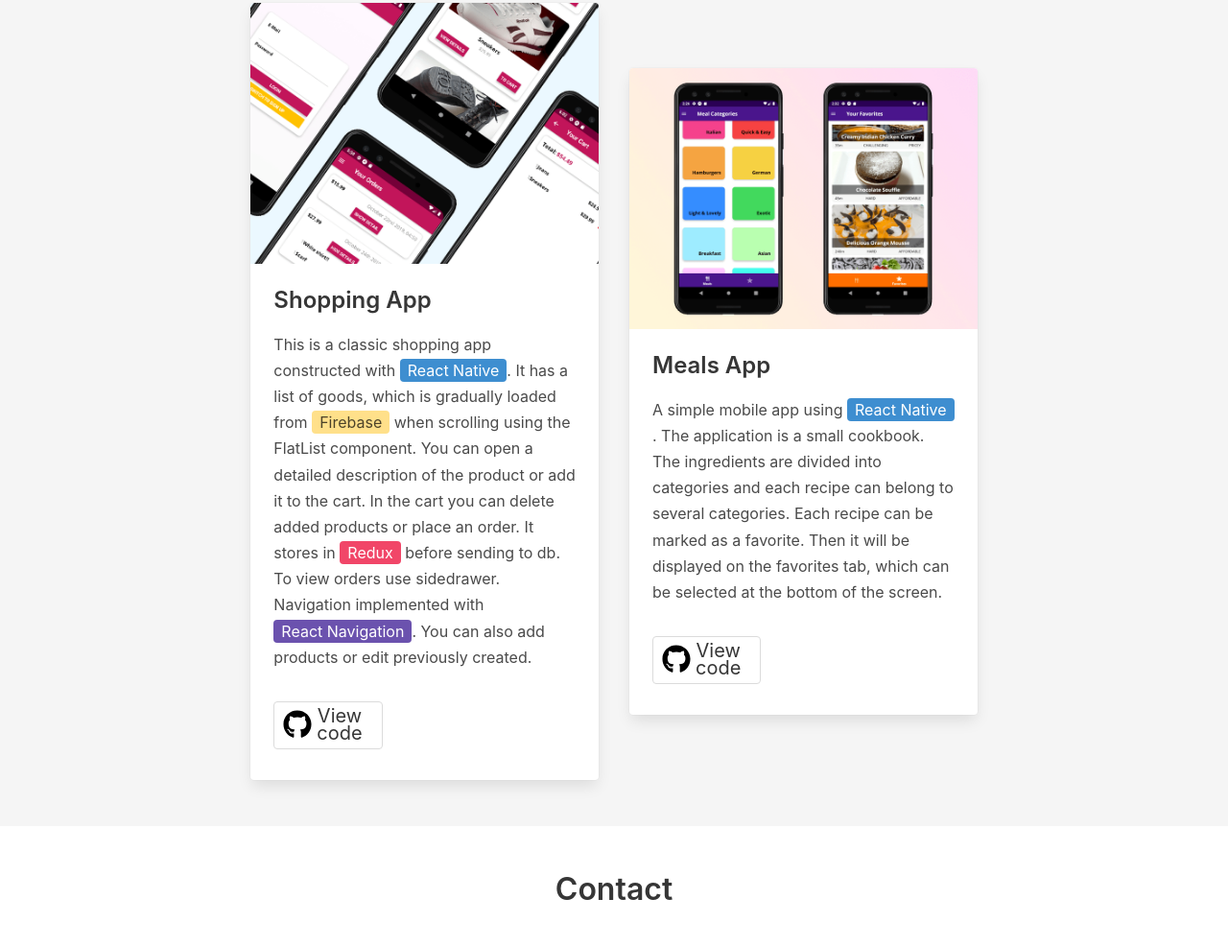
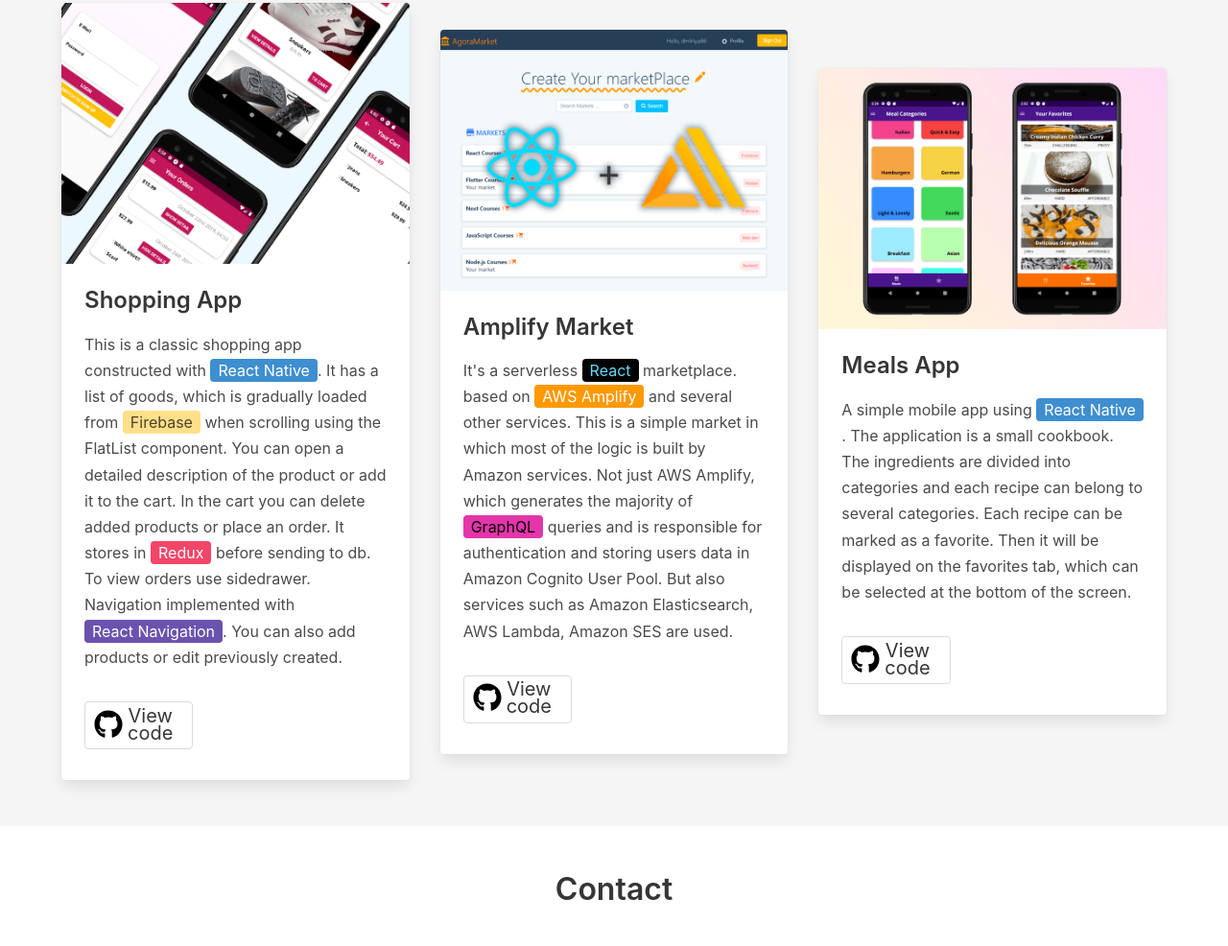
Before and after one commit to iDmit9/Personal-website, a Gatsby site: page / in a window 1280 px wide. Shown: the part 2212-3198 px from the top of the page at 96% size. Built offline with nearby package versions, Linux system fonts and the light colour scheme; Gatsby itself is replaced by a stand-in of ours.

Commit message:
added-AWS-to-portfolio

```diff
--- a/package.json
+++ b/package.json
@@ -5,7 +5,7 @@
   "author": "Aman Mittal <amandeepmittal@live.com>",
   "dependencies": {
     "bulma": "^0.8.0",
-    "gatsby": "^2.18.17",
+    "gatsby": "^2.20.12",
     "gatsby-image": "^2.2.37",
     "gatsby-plugin-google-analytics": "^2.1.31",
     "gatsby-plugin-manifest": "^2.2.34",
--- a/src/components/portfolio.js
+++ b/src/components/portfolio.js
@@ -6,6 +6,7 @@ import portfolioImg from '../images/card-portfolio.png';
 import emailyImg from '../images/card-emaily.png';
 import burgerImg from '../images/card-buter.png';
 import shoppingImg from '../images/card-shopping.png';
+import AWSImg from '../images/card-aws2.png';
 import mealsImg from '../images/card-meals.png';
 
 const Portfolio = () => {
@@ -216,6 +217,56 @@ const Portfolio = () => {
                      <div className="card">
                         <div className="card-image">
                            <figure className="image is-4by3">
+                              <img src={AWSImg} alt="Shopping app" />
+                           </figure>
+                        </div>
+                        <div className="card-content">
+
+                           <div className="content">
+                              <p><span className="title is-4 is-capitalized">Amplify Market</span></p>
+                              {/* <p>
+                                 It's a serverless <span className="tag is-medium react">React</span> application
+                                 based on <span className="tag is-medium aws">AWS Amplify</span> and several other services.
+
+                                 This is a simple market in which most of the logic is built by Amazon services: <span className="tag is-medium aws">AWS Amplify</span>,
+                                 which generates most <span className="tag is-medium graphql">GraphQL</span> queries and is responsible for authentication
+                                 , <span className="tag is-medium aws">Amazon Elasticsearch</span> for searching markets
+                                 , <span className="tag is-medium aws">AWS Lambda</span> for server functions and
+                                 <span className="tag is-medium aws">Amazon SES</span> for sending confirmation emails.
+                              </p> */}
+                              <p>
+                                 It's a serverless <span className="tag is-medium react">React</span> marketplace.
+                                 based on <span className="tag is-medium aws">AWS Amplify</span> and several other services.
+                                 This is a simple market in which most of the logic is built by Amazon services. Not just AWS Amplify,
+                                 which generates the majority of <span className="tag is-medium graphql">GraphQL</span> queries
+                                 and is responsible for authentication and storing users data in Amazon Cognito User Pool.
+                                 But also services such as Amazon Elasticsearch, AWS Lambda, Amazon SES are used.
+                              </p>
+                              <div className="columns is-mobile is-multiline buttons">
+                                 <div className='column is-mobile view-code' >
+                                    <a
+                                       href='https://github.com/iDmit9/Marketplace-on-Amplify'
+                                       target="_blank"
+                                       rel="noopener noreferrer"
+                                       className="button is-medium "
+                                    >
+                                       <span className="icon">
+                                          <FaGithub className='icon-fa-2x' color='black' />
+                                       </span>
+                                       <p className='multiline'>View<br />code</p>
+                                    </a>
+                                 </div>
+                              </div>
+                           </div>
+                        </div>
+                     </div>
+                  </div>
+
+
+                  <div className="column is-12-mobile is-6-tablet is-4-desktop">
+                     <div className="card">
+                        <div className="card-image">
+                           <figure className="image is-4by3">
                               <img src={mealsImg} alt=" " />
                            </figure>
                         </div>
--- a/src/components/style.scss
+++ b/src/components/style.scss
@@ -129,6 +129,11 @@ section.portfolio {
 	color: #fff;
 }
 
+.tag:not(body).aws {
+	background-color: #ff9900;
+	color: #fff;
+}
+
 .gradientBg {
 	display: flex;
 	background: linear-gradient(to right, $primary-color, $secondary-color);
```
Also changed, not shown: src/images/card-aws.png (added), src/images/card-aws2.png (added), 2 other files.
